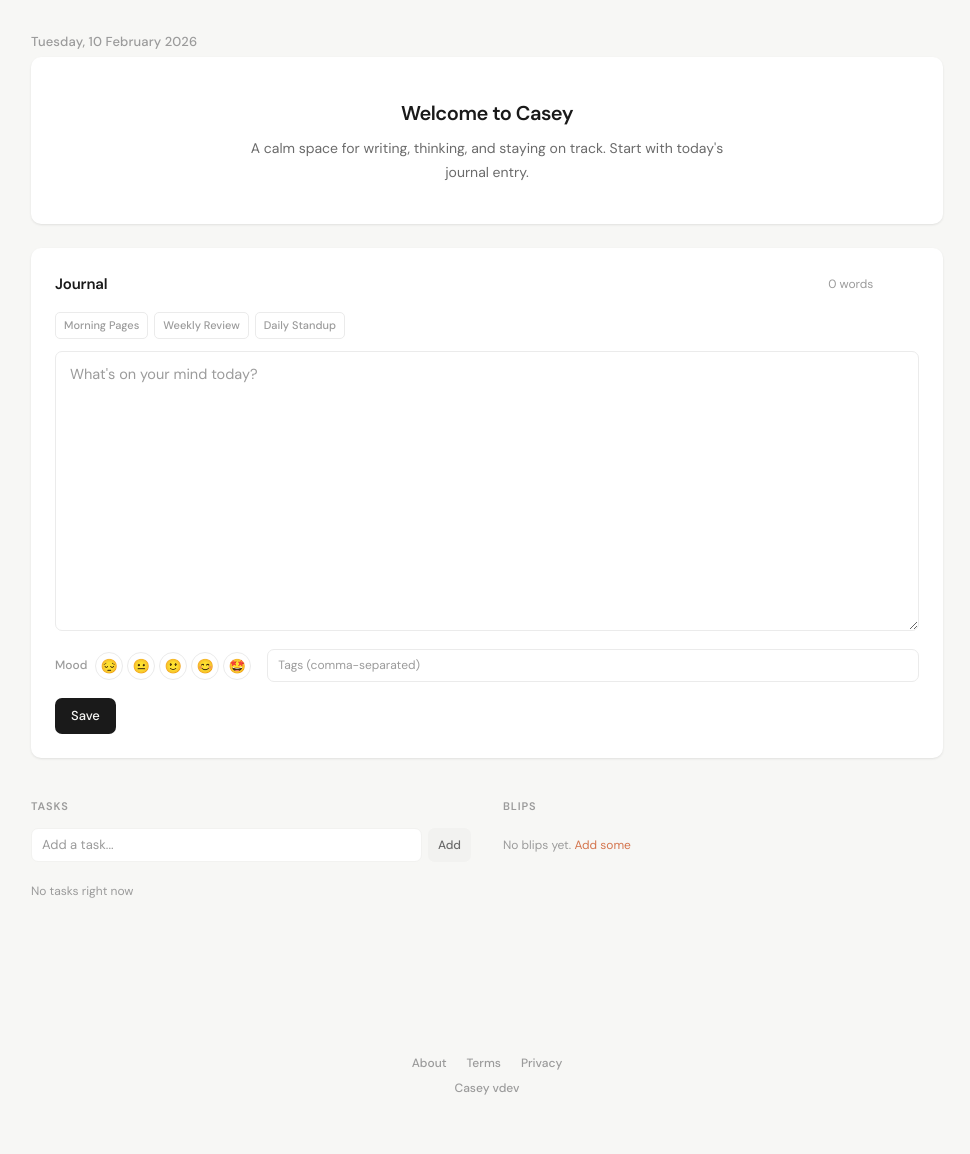
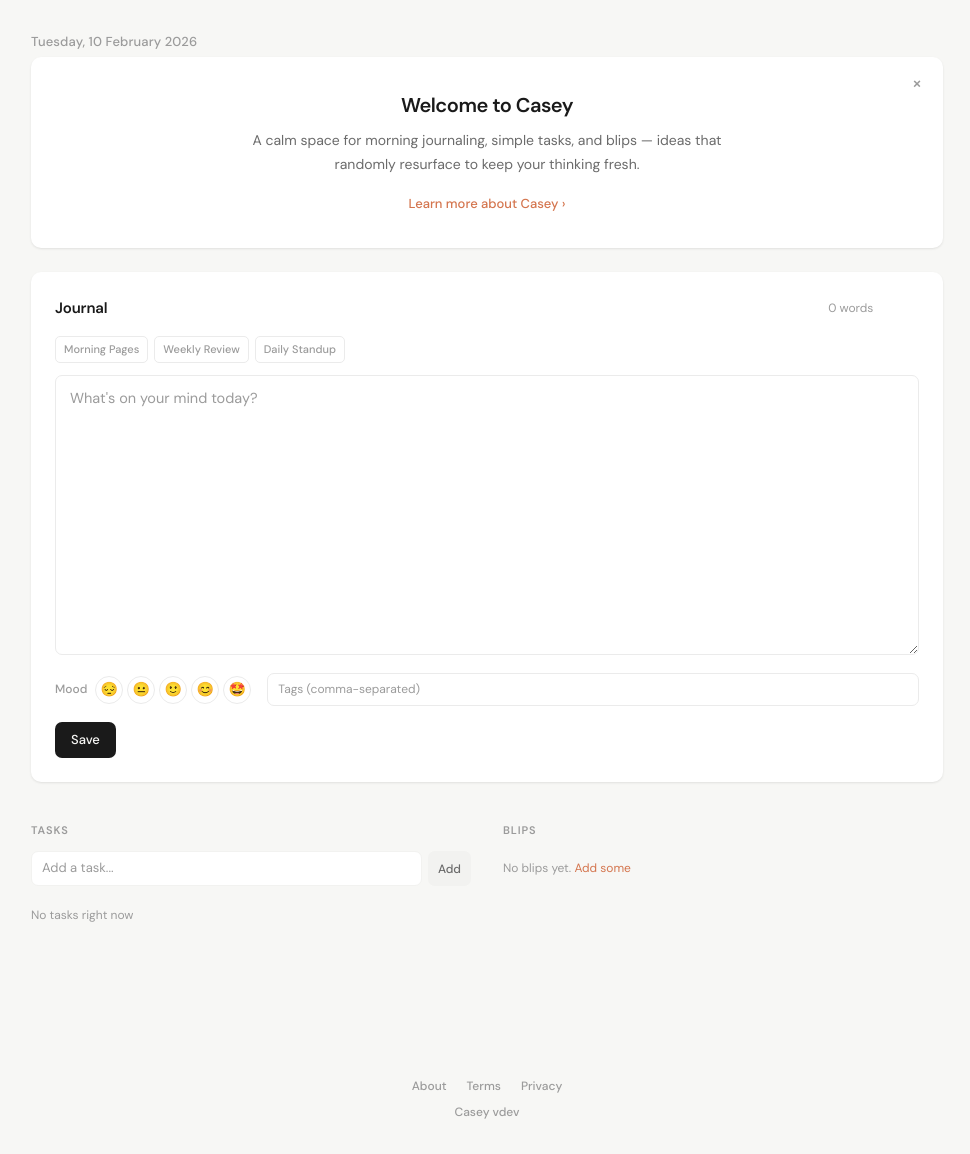
Before and after one commit to dannymcc/casey, a Flask app: page / in a window 1280 px wide. Shown: the part 57-1211 px from the top of the page, without its empty margins (153-1123 px from the left). Before the commit the page ends 1152 px from the top, so only its background shows below. Run offline with Flask 3, Linux system fonts and the light colour scheme; the visitor is signed in with stand-in values (Sample User, id 1); data comes from the database, SQL or seed files in the repository; data that the repository does not hold is empty; parts of the project's set-up code (start-up, migrations or seed data) failed here and were passed over; some libraries are stand-ins or nearby versions.

Commit message:
Add dismissable welcome card with about page link

```diff
--- a/app.py
+++ b/app.py
@@ -777,7 +777,8 @@
     completed_tasks_count = db.execute(
         f'SELECT COUNT(*) FROM tasks WHERE completed = 1 AND {uf}', uf_params
     ).fetchone()[0]
-    is_new_user = (total_entries + total_blips + total_tasks) == 0
+    welcome_dismissed = get_preference(get_current_user_id(), 'welcome_dismissed') == '1'
+    is_new_user = (total_entries + total_blips + total_tasks) == 0 and not welcome_dismissed
 
     # Calculate writing streak
     streak = 0
@@ -810,6 +811,14 @@
                                'blips': total_blips,
                                'streak': streak,
                            })
+
+
+@app.route('/dismiss-welcome', methods=['POST'])
+@login_required
+def dismiss_welcome():
+    """Dismiss the welcome card permanently."""
+    set_preference(get_current_user_id(), 'welcome_dismissed', '1')
+    return redirect(url_for('index'))
 
 
 @app.route('/journal/save', methods=['POST'])
--- a/templates/index.html
+++ b/templates/index.html
@@ -263,9 +263,10 @@
 }
 
 .welcome {
-    padding: 2.5rem 2rem;
+    padding: 2rem 2rem;
     text-align: center;
     margin-bottom: 1.5rem;
+    position: relative;
 }
 
 .welcome h2 {
@@ -283,6 +284,37 @@
     margin: 0 auto;
 }
 
+.welcome-dismiss {
+    position: absolute;
+    top: 0.75rem;
+    right: 0.75rem;
+    background: none;
+    border: none;
+    color: var(--text-muted);
+    cursor: pointer;
+    padding: 0.25rem;
+    min-height: auto;
+    line-height: 1;
+    font-size: 18px;
+    border-radius: 50%;
+    width: 28px;
+    height: 28px;
+    display: flex;
+    align-items: center;
+    justify-content: center;
+}
+
+.welcome-dismiss:hover { color: var(--text-secondary); background: var(--border-light); }
+
+.welcome-link {
+    color: var(--accent);
+    text-decoration: none;
+    font-weight: 500;
+    font-size: 13px;
+}
+
+.welcome-link:hover { text-decoration: underline; }
+
 @media (max-width: 600px) {
     .secondary-grid { grid-template-columns: 1fr; gap: 1.5rem; }
     .journal-card textarea { min-height: 200px; }
@@ -294,8 +326,13 @@
 
 {% if is_new_user %}
 <div class="card welcome">
+    <form method="POST" action="/dismiss-welcome" style="margin: 0;">
+        <input type="hidden" name="csrf_token" value="{{ csrf_token() }}"/>
+        <button type="submit" class="welcome-dismiss" title="Dismiss">&times;</button>
+    </form>
     <h2>Welcome to Casey</h2>
-    <p>A calm space for writing, thinking, and staying on track. Start with today's journal entry.</p>
+    <p>A calm space for morning journaling, simple tasks, and blips &mdash; ideas that randomly resurface to keep your thinking fresh.</p>
+    <p style="margin-top: 1rem;"><a href="/about" class="welcome-link">Learn more about Casey &rsaquo;</a></p>
 </div>
 {% else %}
 <div class="greeting">
```
